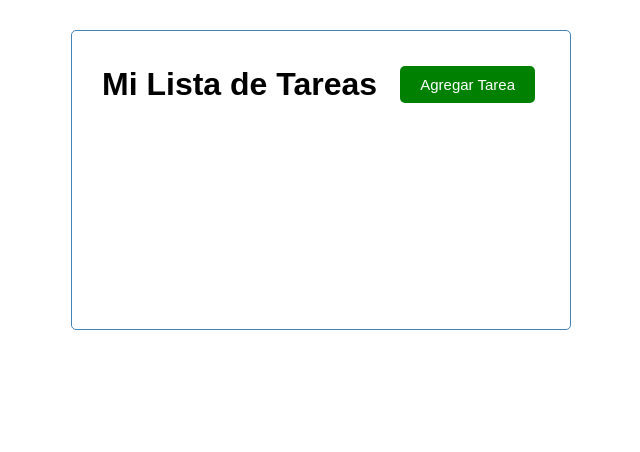
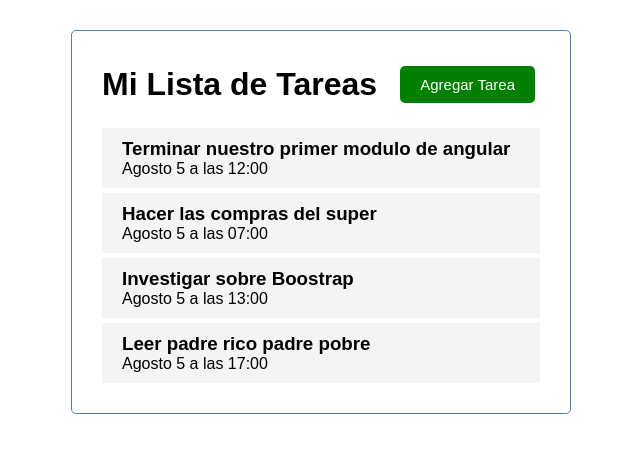
Before and after one commit to NicolasPozzer/task-list-nico, an Angular app: page / in a window 1280 px wide. Shown: the top 452 px of the page, without its empty margins (319-959 px from the left). Built offline with nearby package versions, Linux system fonts and the light colour scheme.

Commit message:
lista de items

```diff
--- a/src/app/app.component.html
+++ b/src/app/app.component.html
@@ -1,3 +1,4 @@
 <div class="container">
  <app-header></app-header>
+ <app-tasks></app-tasks>
 </div>
--- a/src/app/app.module.ts
+++ b/src/app/app.module.ts
@@ -4,12 +4,16 @@
 import { AppComponent } from './app.component';
 import { HeaderComponent } from './components/header/header.component';
 import { ButtonComponent } from './components/button/button.component';
+import { TasksComponent } from './components/tasks/tasks.component';
+import { TasksItemComponent } from './components/tasks-item/tasks-item.component';
 
 @NgModule({
   declarations: [
     AppComponent,
     HeaderComponent,
-    ButtonComponent
+    ButtonComponent,
+    TasksComponent,
+    TasksItemComponent,
   ],
   imports: [
     BrowserModule
--- /dev/null
+++ b/src/app/components/tasks-item/tasks-item.component.css
@@ -0,0 +1,17 @@
+.task {
+    background-color: #f4f4f4;
+    margin-top: 5px;
+    padding: 10px 20px;
+    cursor: pointer;
+}
+
+.task.reminder{
+
+    border-left: 5px solid green;
+}
+
+.task h3{
+    display: flex;
+    align-items: center;
+    justify-content: space-between;
+}
--- /dev/null
+++ b/src/app/components/tasks-item/tasks-item.component.html
@@ -0,0 +1,4 @@
+<div class="task">
+    <h3>{{task.text}}</h3>
+    <p>{{task.day}}</p>
+</div>
--- /dev/null
+++ b/src/app/components/tasks-item/tasks-item.component.ts
@@ -0,0 +1,21 @@
+import { Component, OnInit, Input} from '@angular/core';
+import { Task } from 'src/app/Task';
+import { TASKS } from 'src/app/mock-tasks';
+
+@Component({
+  selector: 'app-tasks-item',
+  templateUrl: './tasks-item.component.html',
+  styleUrls: ['./tasks-item.component.css']
+})
+
+export class TasksItemComponent implements OnInit {
+  @Input() task: Task = TASKS[0]
+
+  constructor() { }
+
+  ngOnInit(): void {
+
+  }
+
+
+}
--- /dev/null
+++ b/src/app/components/tasks/tasks.component.html
@@ -0,0 +1,6 @@
+<app-tasks-item
+    *ngFor="let task of tasks"
+    [task] = "task"
+ >
+
+</app-tasks-item>
--- /dev/null
+++ b/src/app/components/tasks/tasks.component.ts
@@ -0,0 +1,21 @@
+import { Component, OnInit } from '@angular/core';
+import { Task } from 'src/app/Task';
+import { TASKS } from 'src/app/mock-tasks';
+
+@Component({
+  selector: 'app-tasks',
+  templateUrl: './tasks.component.html',
+  styleUrls: ['./tasks.component.css']
+})
+
+export class TasksComponent implements OnInit {
+
+  tasks: Task[] = TASKS;
+
+  constructor() { }
+
+  ngOnInit(): void {
+
+  }
+
+}
--- a/src/index.html
+++ b/src/index.html
@@ -6,6 +6,7 @@
   <base href="/">
   <meta name="viewport" content="width=device-width, initial-scale=1">
   <link rel="icon" type="image/x-icon" href="favicon.ico">
+  <link rel="stylesheet" type="text/css" href="styles.css">
 </head>
 <body>
   <app-root></app-root>
```
Also changed, not shown: src/app/components/tasks/tasks.component.css (added).
